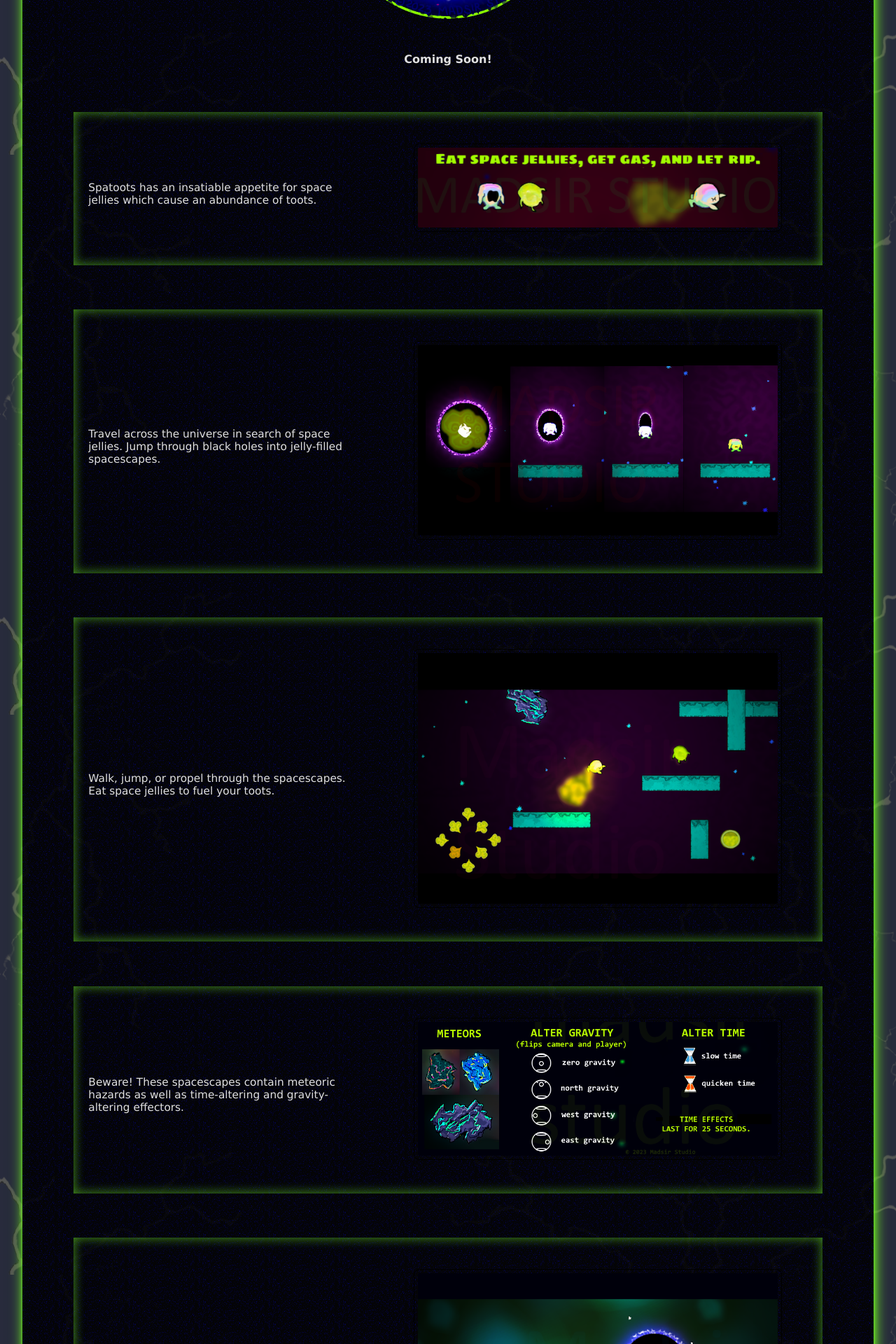
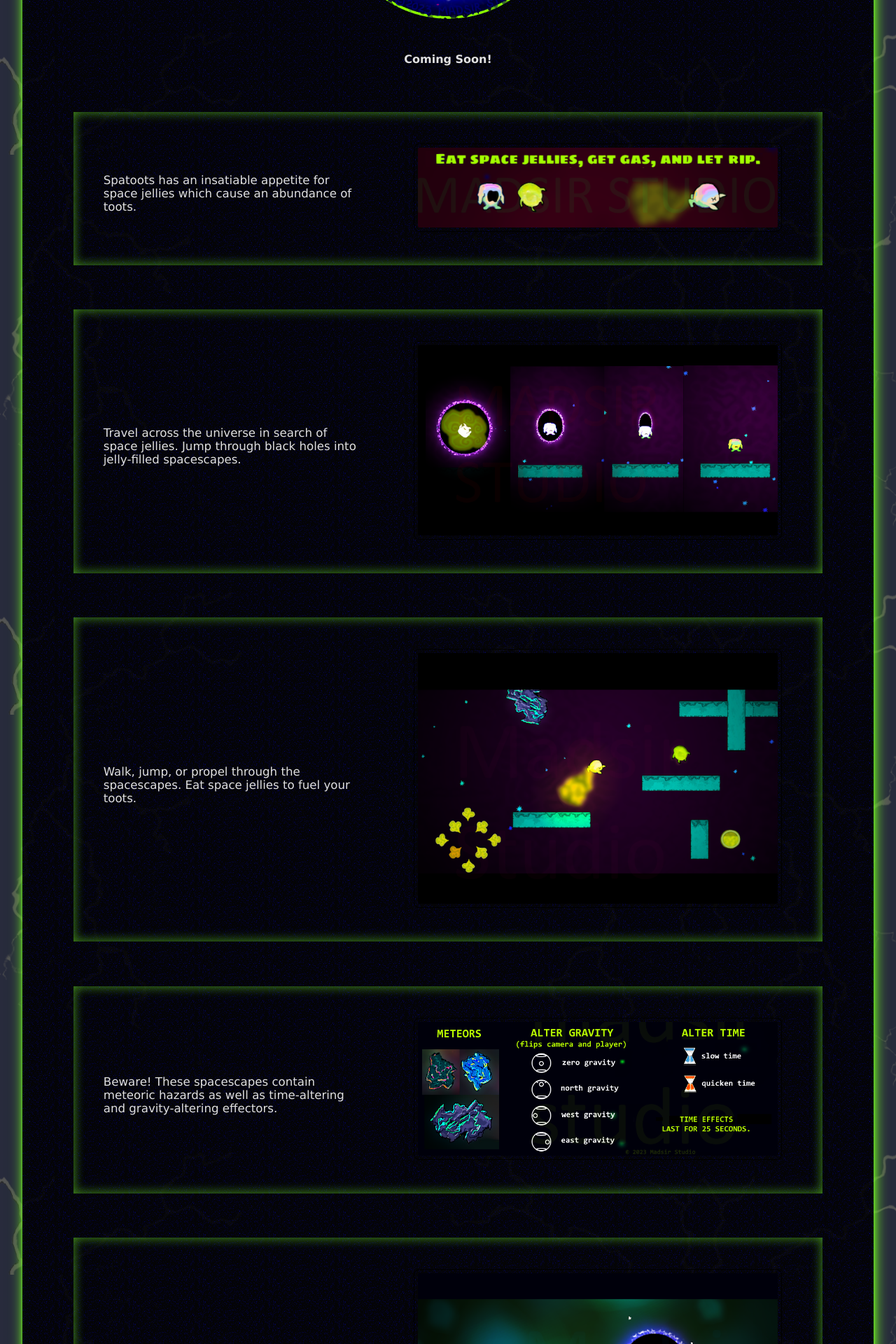
Before and after one commit to Madsir/madsirstudio.github.io, a Jekyll site: the page built from spacetoots/index.html, in a window 1280 px wide. Shown: the part 579-2499 px from the top of the page at 70% size. Built offline with Jekyll 4.4.1, drawn with Linux system fonts in a browser that asks for light colours.

Commit message:
Update index.html

```diff
--- a/spacetoots/index.html
+++ b/spacetoots/index.html
@@ -54,14 +54,14 @@ h2 {
   margin-right: 5%;
 }
 p {
-  font-size: 1.2em;
-  margin-left: 5%;
+  font-size: 1.3em;
+  margin-left: 10%;
   margin-right: 5%;
 }
 @media (max-width: 600px) {
 p {
   font-size: 0.7em;
-  margin-left: 5%;
+  margin-left: 10%;
   margin-right: 5%;
 }
 }
```
